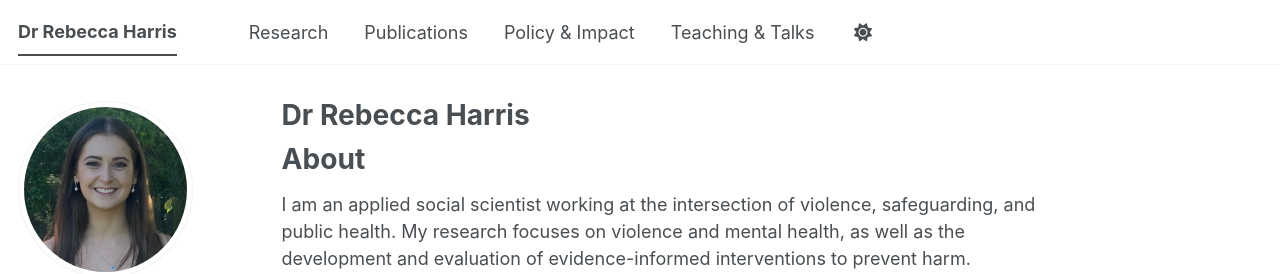
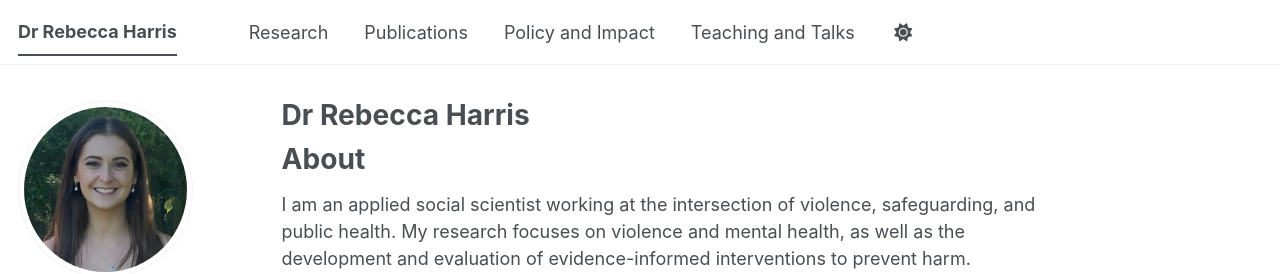
Before and after one commit to DrRebeccaHarris/drrebeccaharris.github.io, a Jekyll site: the page built from _pages/about.md, in a window 1280 px wide. Shown: the top 274 px of the page. Built offline with Jekyll 4.4.1, drawn with Linux system fonts in a browser that asks for light colours; some web fonts are replaced; a script bundle is joined from its source files by our own code; library files that are not in the unit come from our copies.

Commit message:
Update navigation.yml

```diff
--- a/_data/navigation.yml
+++ b/_data/navigation.yml
@@ -14,8 +14,8 @@ main:
   - title: "Publications"
     url: /publications/
 
-  - title: "Policy & Impact"
+  - title: "Policy and Impact"
     url: /policy-and-impact/
 
-  - title: "Teaching & Talks"
+  - title: "Teaching and Talks"
     url: /teaching-and-talks/
```
